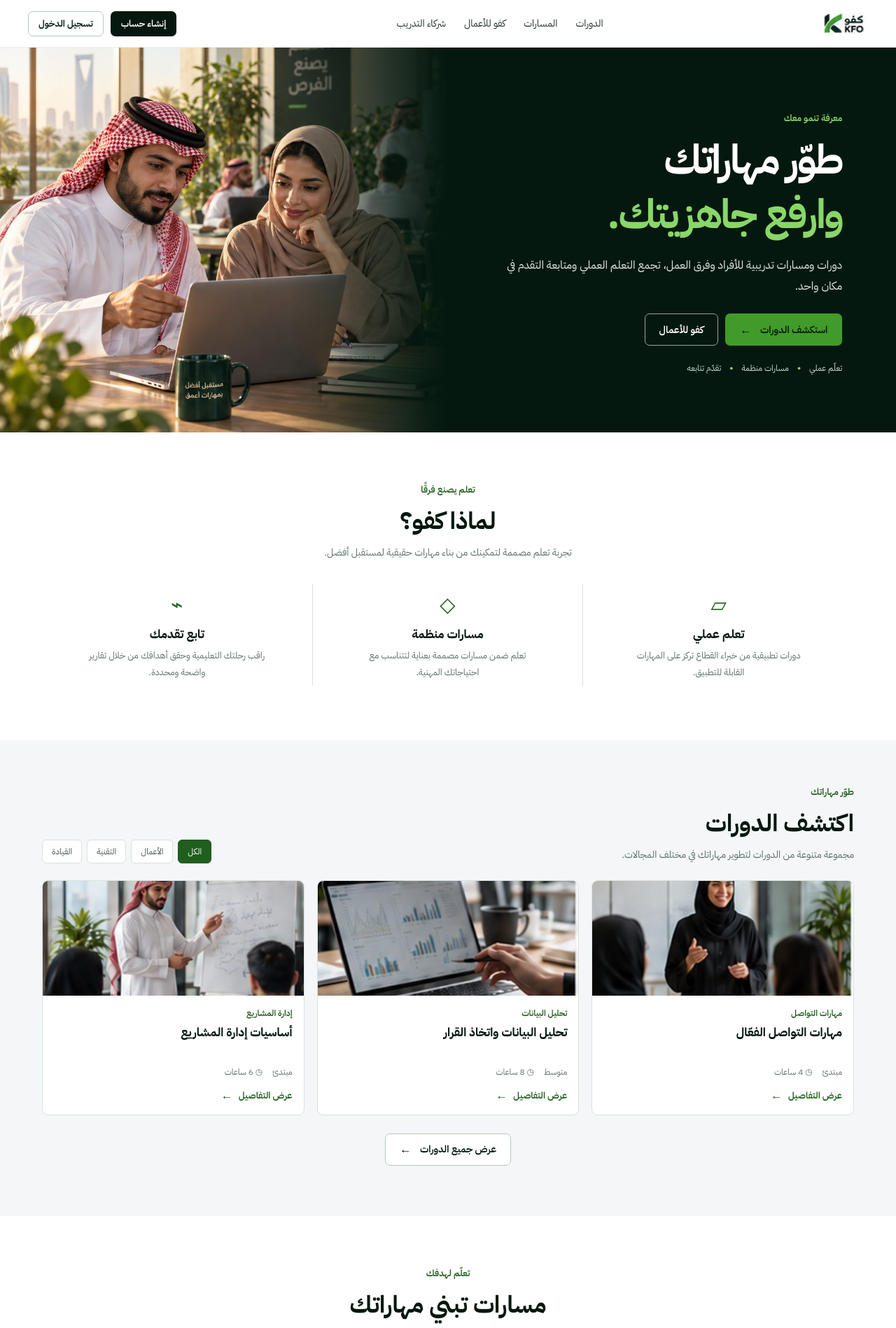
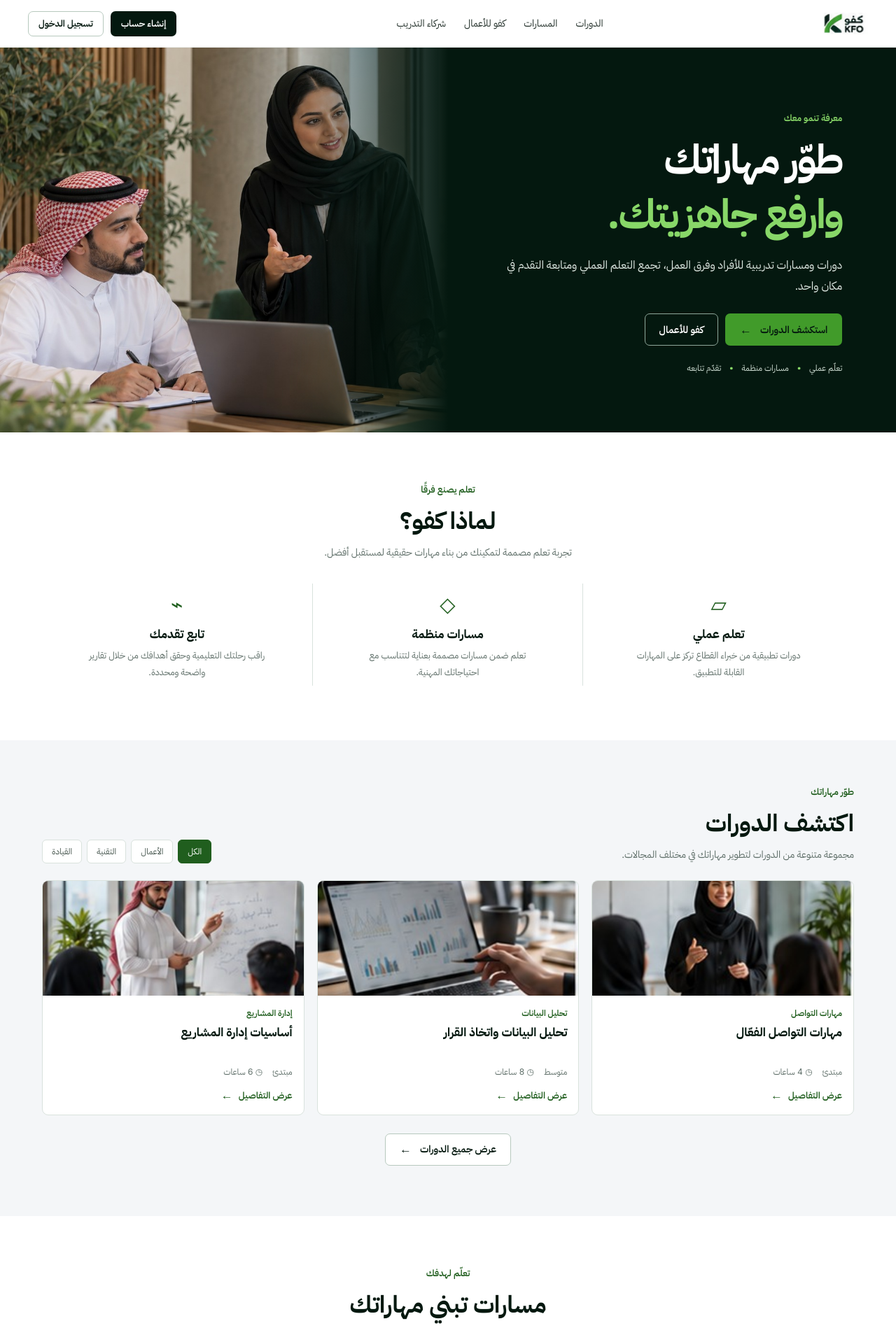
Before and after one commit to ruhaimis1-dotcom/kfo-platform-preview, a Next.js app: page / in a window 1280 px wide. Shown: the top 1898 px of the page at 70% size. Built offline with nearby package versions, Linux system fonts and the light colour scheme.

Commit message:
feat(home): stage workshop hero candidate and font refinement

```diff
--- a/app/globals.css
+++ b/app/globals.css
@@ -140,6 +140,7 @@ button, input { font: inherit; }
 .footer .brand small { color: var(--lime); }
 .footer-bottom { min-height: 48px; display: flex; align-items: center; justify-content: space-between; border-top: 1px solid #ffffff20; color: #b6c9bd; font-size: 11px; }
 .sr-only { width: 1px; height: 1px; position: absolute; overflow: hidden; clip: rect(0,0,0,0); white-space: nowrap; clip-path: inset(50%); }
+.course-meta, .catalog-course-meta, .catalog-course-bottom > b, .course-purchase dl dd, .lesson-row small, .certificate-result dl dd, .certificate-search input { font-family: Inter, 'IBM Plex Sans Arabic', sans-serif; }
 
 /* Approved public catalogue checkpoint */
 .catalog-current { color: var(--green) !important; font-weight: 700; }
--- a/app/page.tsx
+++ b/app/page.tsx
@@ -43,7 +43,7 @@ export default function HomePage() {
             <div className="hero-points"><span>تعلّم عملي</span><b>•</b><span>مسارات منظمة</span><b>•</b><span>تقدّم تتابعه</span></div>
           </div>
           <div className="hero-art">
-            <img src="/images/checkpoint/home-hero-preview.jpg" alt="متعلمون يتبادلون المعرفة في بيئة عمل سعودية" />
+            <img src="/images/checkpoint/home-hero-training-preview.jpg" alt="مدربة تقود جلسة تعلم عملية مع أحد المشاركين" />
           </div>
         </section>
 
```
Also changed, not shown: public/images/checkpoint/home-hero-training-preview.jpg (added), 2 other files (tests, documents, lock files or other folders).
